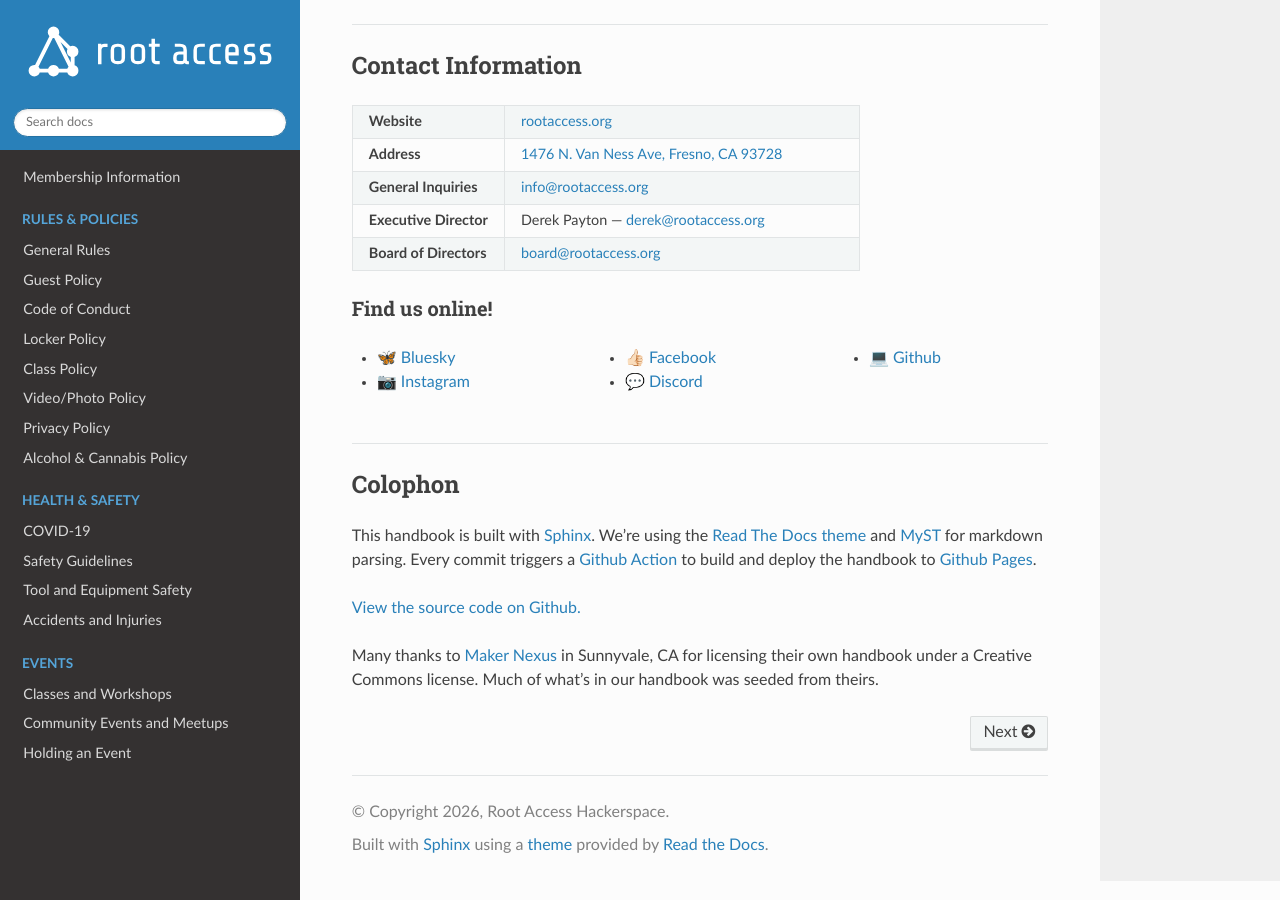
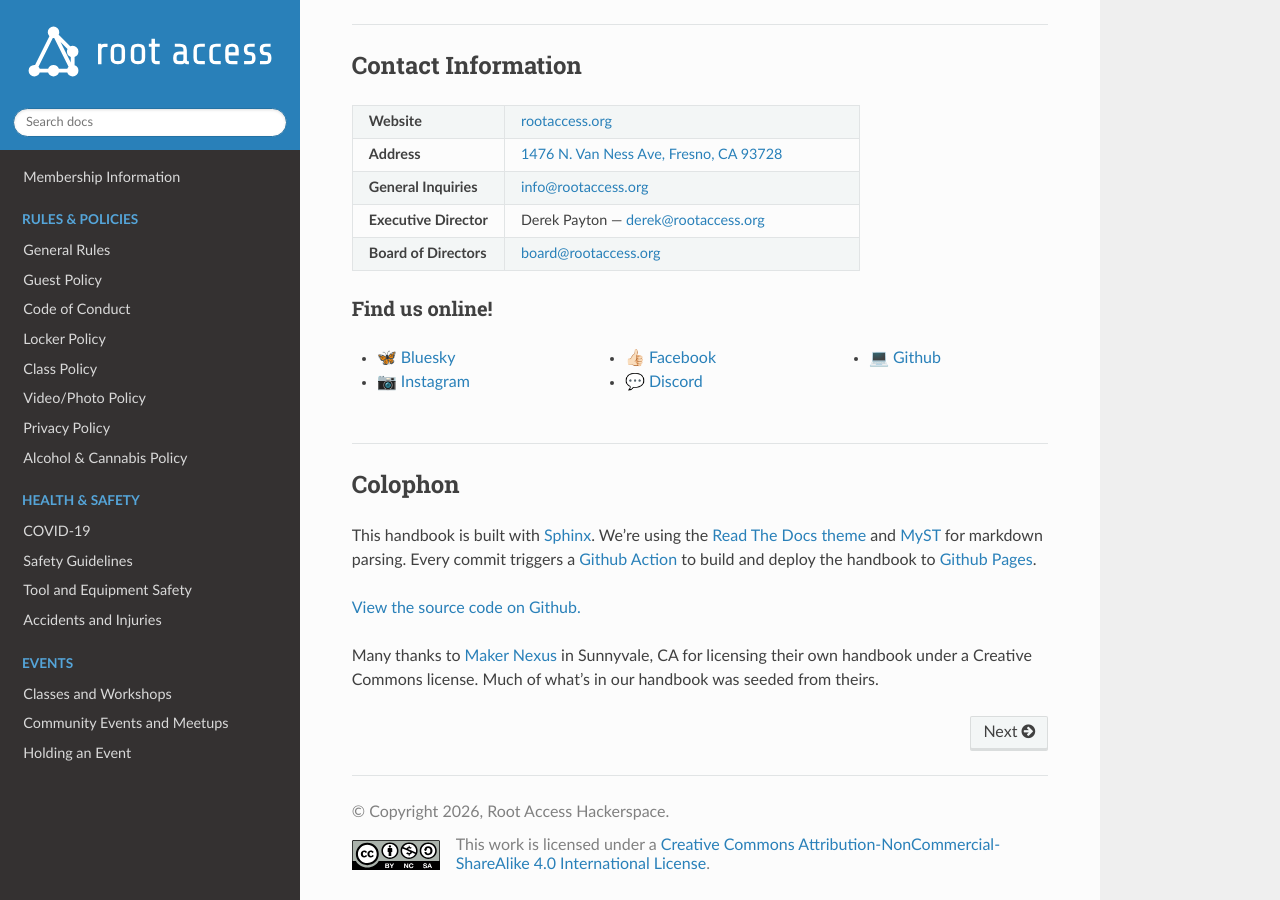
Before and after one commit to RootAccessHackerspace/handbook, a Sphinx documentation site: the page built from source/index.md, in a window 1280 px wide and 900 px high, scrolled down 1327 px. Built offline with Sphinx 7.4.7 and the Read the Docs theme 3.1.0, drawn with Linux system fonts in a browser that asks for light colours.

Commit message:
Add README, CC BY-NC-SA license, and update dependencies
- Flesh out README with logo, local dev instructions, project structure,
  deployment notes, and CC BY-NC-SA 4.0 license badge
- Add LICENSE file and CC badge SVG
- Add footer template to display license on every built page
- Disable Sphinx attribution in footer (html_show_sphinx = False)
- Update dependencies to latest: Sphinx 9.1.0, sphinx-rtd-theme 3.1.0,
  myst-parser 5.1.0, sphinx-autobuild 2025.8.25

```diff
--- /dev/null
+++ b/source/_templates/footer.html
@@ -0,0 +1,11 @@
+{% extends "!footer.html" %}
+{% block extrafooter %}
+<div style="display: flex; gap: 1em; align-items: center;">
+  <a rel="license" href="https://creativecommons.org/licenses/by-nc-sa/4.0/" style="flex-shrink: 0;">
+    <img alt="Creative Commons License" src="{{ pathto('_static/img/cc-by-nc-sa.svg', 1) }}" width="88" height="31" />
+  </a>
+  <span>This work is licensed under a
+    <a rel="license" href="https://creativecommons.org/licenses/by-nc-sa/4.0/">Creative Commons Attribution-NonCommercial-ShareAlike 4.0 International License</a>.
+  </span>
+</div>
+{% endblock %}
--- a/source/conf.py
+++ b/source/conf.py
@@ -71,6 +71,8 @@ html_theme_options = {
     'logo_only': True,
 }
 
+html_show_sphinx = False
+
 html_logo = '_static/img/rootaccess-logo-white.svg'
 
 html_title = project
```
Also changed, not shown: README.md (+55 -1 lines), requirements.txt (+5 -5 lines), source/_static/img/cc-by-nc-sa.svg (added), 1 other file.
